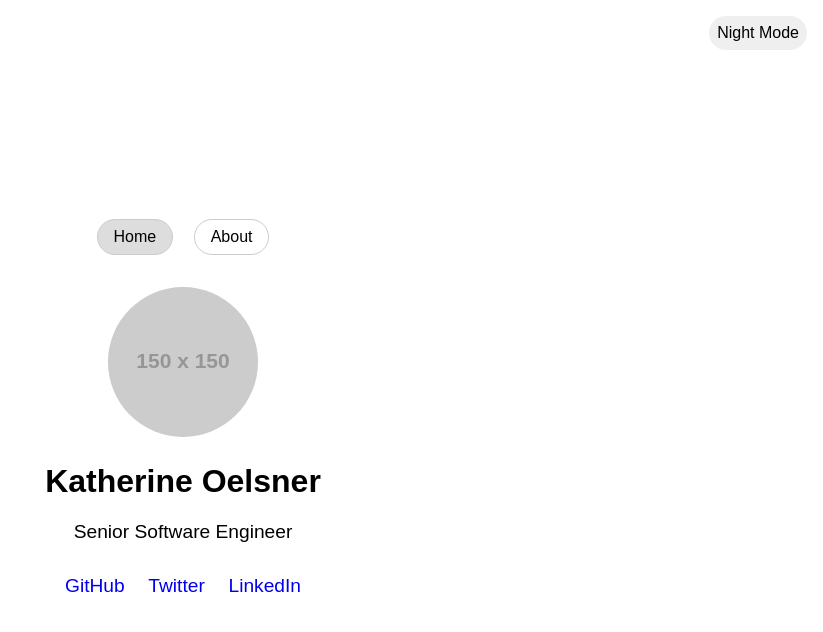
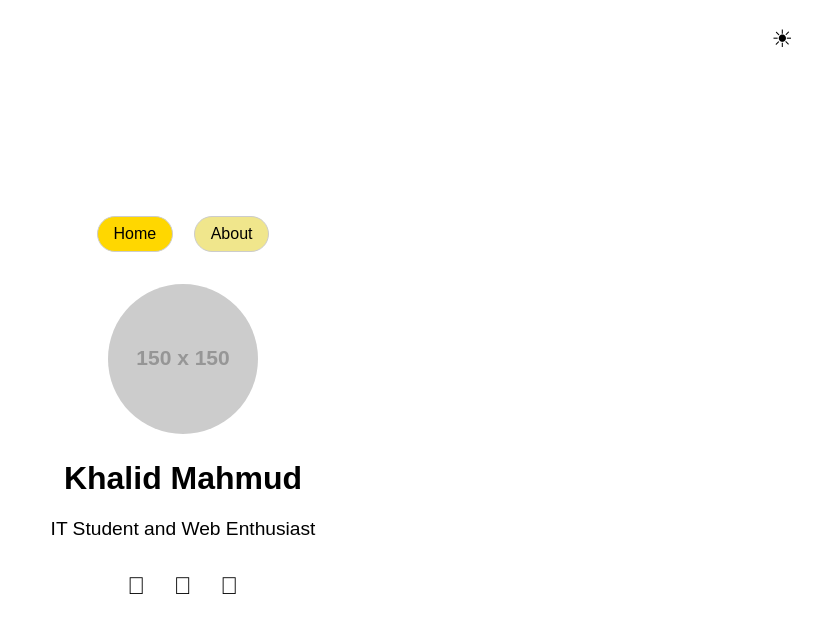
Before and after one commit to skhalidmahmud/KhalidAsDev, a plain HTML site: page new/home.html in a window 1280 px wide. Both pictures are taken after a click on the button "Home". Shown: the whole page, without its empty margins (457-1280 px from the left). Drawn offline with Linux system fonts and the light colour scheme; placeholder pictures from the web are drawn by us.

Commit message:
Update
V0.4

```diff
--- a/new/home.html
+++ b/new/home.html
@@ -8,7 +8,9 @@
         :root {
             --bg-color: white;
             --text-color: black;
-            --font-size: 1em;
+            --button-bg: #f0e68c;
+            --button-hover: #ffd700;
+            --icon-color: black;
         }
 
         body {
@@ -17,7 +19,7 @@
             padding: 0;
             background-color: var(--bg-color);
             color: var(--text-color);
-            font-size: var(--font-size);
+            font-size: 1em;
             display: flex;
             justify-content: center;
             align-items: center;
@@ -39,14 +41,19 @@
             padding: 0.5em 1em;
             margin: 0 0.5em;
             border: 1px solid #ccc;
-            background: white;
+            background: var(--button-bg);
             cursor: pointer;
             border-radius: 20px;
             font-size: 1em;
+            transition: background-color 0.3s;
+        }
+        nav button:hover {
+            background: var(--button-hover);
         }
         nav button.active {
-            background: #ddd;
+            background: var(--button-hover);
         }
+
         .content {
             margin-top: 2em;
         }
@@ -56,23 +63,33 @@
         .social-icons a {
             margin: 0 0.5em;
             text-decoration: none;
-            font-size: 1.2em;
+            font-size: 1.5em;
+            color: var(--icon-color);
+            transition: color 0.3s;
         }
+        .social-icons a:hover {
+            color: var(--button-hover);
+        }
+
         #toggleNightMode {
             position: fixed;
             top: 1em;
             right: 1em;
-            padding: 0.5em;
+            background: none;
             border: none;
-            border-radius: 20px;
             cursor: pointer;
-            font-size: 1em;
+            font-size: 1.5em;
+            color: var(--icon-color);
+            transition: color 0.3s;
+        }
+        #toggleNightMode:hover {
+            color: var(--button-hover);
         }
     </style>
 </head>
 <body>
     <div class="container">
-        <button id="toggleNightMode">Night Mode</button>
+        <button id="toggleNightMode">&#9728;</button>
         <nav>
             <button id="homeBtn" class="active">Home</button>
             <button id="aboutBtn">About</button>
@@ -80,12 +97,12 @@
         <div class="content" id="content">
             <!-- Default Home Content -->
             <img src="https://via.placeholder.com/150" alt="Profile Picture" style="border-radius: 50%;">
-            <h1 style="font-size: 2em;">Katherine Oelsner</h1>
-            <p style="font-size: 1.2em;">Senior Software Engineer</p>
+            <h1 style="font-size: 2em;">Khalid Mahmud</h1>
+            <p style="font-size: 1.2em;">IT Student and Web Enthusiast</p>
             <div class="social-icons">
-                <a href="#">GitHub</a>
-                <a href="#">Twitter</a>
-                <a href="#">LinkedIn</a>
+                <a href="https://github.com/skhalidmahmud" target="_blank">&#xf09b;</a> <!-- GitHub -->
+                <a href="https://twitter.com/skhalidmahmud" target="_blank">&#xf099;</a> <!-- Twitter -->
+                <a href="https://linkedin.com/in/skhalidmahmud" target="_blank">&#xf0e1;</a> <!-- LinkedIn -->
             </div>
         </div>
     </div>
@@ -100,12 +117,12 @@
         function loadHome() {
             content.innerHTML = `
                 <img src="https://via.placeholder.com/150" alt="Profile Picture" style="border-radius: 50%;">
-                <h1 style="font-size: 2em;">Katherine Oelsner</h1>
-                <p style="font-size: 1.2em;">Senior Software Engineer</p>
+                <h1 style="font-size: 2em;">Khalid Mahmud</h1>
+                <p style="font-size: 1.2em;">IT Student and Web Enthusiast</p>
                 <div class="social-icons">
-                    <a href="#">GitHub</a>
-                    <a href="#">Twitter</a>
-                    <a href="#">LinkedIn</a>
+                    <a href="https://github.com/skhalidmahmud" target="_blank">&#xf09b;</a>
+                    <a href="https://twitter.com/skhalidmahmud" target="_blank">&#xf099;</a>
+                    <a href="https://linkedin.com/in/skhalidmahmud" target="_blank">&#xf0e1;</a>
                 </div>
             `;
             homeBtn.classList.add('active');
@@ -117,7 +134,7 @@
         function loadAbout() {
             content.innerHTML = `
                 <h1 style="font-size: 2em;">About Me</h1>
-                <p style="font-size: 1.2em;">Hello! I'm Katherine Oelsner, a senior software engineer with a passion for building clean and functional user interfaces.</p>
+                <p style="font-size: 1.2em;">Hello! I'm Khalid Mahmud, a passionate IT student with a keen interest in web development and user interface design.</p>
             `;
             aboutBtn.classList.add('active');
             homeBtn.classList.remove('active');
@@ -142,7 +159,10 @@
             const isNightMode = document.body.style.getPropertyValue('--bg-color') === 'black';
             document.body.style.setProperty('--bg-color', isNightMode ? 'white' : 'black');
             document.body.style.setProperty('--text-color', isNightMode ? 'black' : 'white');
-            toggleNightMode.textContent = isNightMode ? 'Night Mode' : 'Day Mode';
+            document.body.style.setProperty('--button-bg', isNightMode ? '#f0e68c' : '#444');
+            document.body.style.setProperty('--button-hover', isNightMode ? '#ffd700' : '#666');
+            document.body.style.setProperty('--icon-color', isNightMode ? 'black' : 'white');
+            toggleNightMode.innerHTML = isNightMode ? '&#9728;' : '&#9790;';
         });
     </script>
 </body>
```
